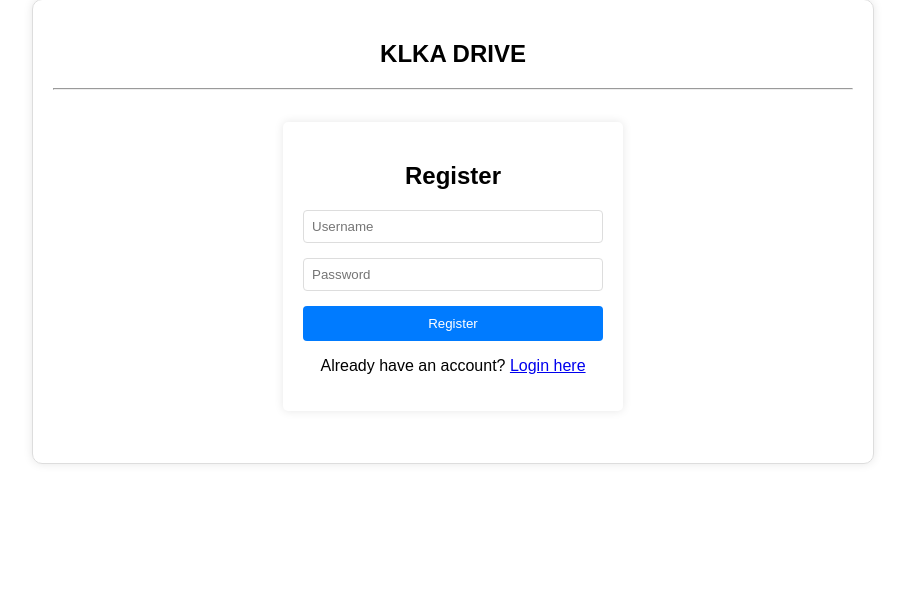
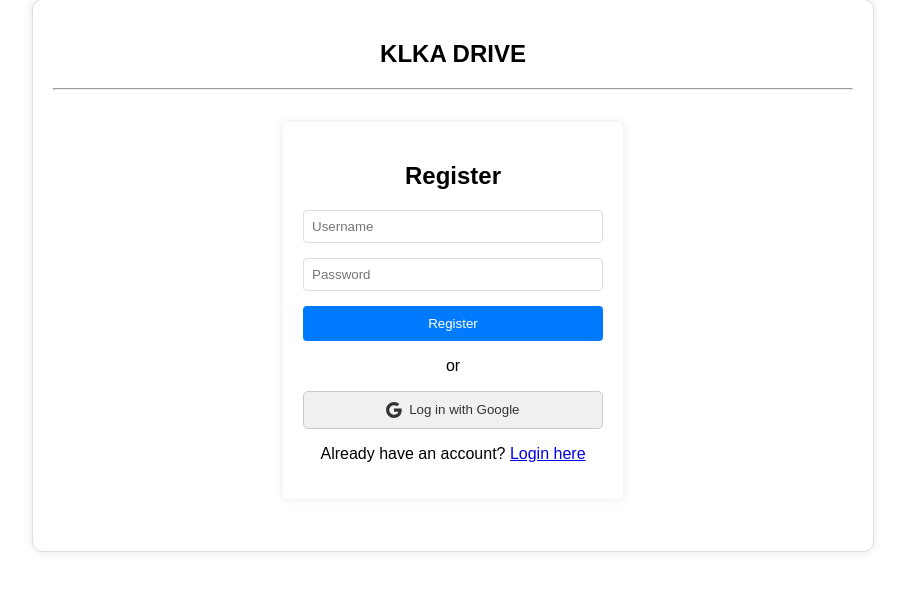
Before and after one commit to kamalkoranga/dochost, a Flask app: page /auth/register in a window 1280 px wide. Shown: the part 29-620 px from the top of the page, without its empty margins (187-1092 px from the left). Run offline with Flask 3, Linux system fonts and the light colour scheme; some libraries are stand-ins or nearby versions.

Commit message:
added google oauth2

```diff
--- a/app/__init__.py
+++ b/app/__init__.py
@@ -9,6 +9,7 @@ db = SQLAlchemy()
 migrate = Migrate()
 login = LoginManager()
 login.login_view = 'auth.login'
+# make a flask or use js to view this msg
 login.login_message = 'Please log in to access this page.'
 
 
--- a/app/auth/routes.py
+++ b/app/auth/routes.py
@@ -1,4 +1,7 @@
-from flask import render_template, redirect, url_for, request, current_app
+from flask import render_template, redirect, url_for, request, current_app, abort, session, flash
+import requests
+import secrets
+from urllib.parse import urlencode
 from flask_login import login_user, logout_user, current_user
 import sqlalchemy as sa
 from app import db
@@ -33,6 +36,7 @@ def login():
 @bp.route('/logout')
 def logout():
     logout_user()
+    # flash('You have been logged out.')
     return redirect(url_for('auth.login'))
 
 
@@ -60,3 +64,92 @@ def register():
         return redirect(url_for('auth.login'))
 
     return render_template('register.html')
+
+
+@bp.route('/authorize/<provider>')
+def oauth2_authorize(provider):
+    if not current_user.is_anonymous:
+        return redirect(url_for('auth.login'))
+
+    provider_data = current_app.config['OAUTH2_PROVIDERS'].get(provider)
+    if provider_data is None:
+        abort(404)
+
+    # generate a random string for the state parameter
+    session['oauth2_state'] = secrets.token_urlsafe(16)
+
+    # create a query string with all the OAuth2 parameters
+    qs = urlencode({
+        'client_id': provider_data['client_id'],
+        'redirect_uri': url_for('auth.oauth2_callback', provider=provider,
+                                _external=True),
+        'response_type': 'code',
+        'scope': ' '.join(provider_data['scopes']),
+        'state': session['oauth2_state'],
+    })
+
+    # redirect the user to the OAuth2 provider authorization URL
+    return redirect(provider_data['authorize_url'] + '?' + qs)
+
+
+@bp.route('/callback/<provider>')
+def oauth2_callback(provider):
+    if not current_user.is_anonymous:
+        return redirect(url_for('auth.login'))
+
+    provider_data = current_app.config['OAUTH2_PROVIDERS'].get(provider)
+    if provider_data is None:
+        abort(404)
+
+    # if there was an authentication error, flash the error messages and exit
+    if 'error' in request.args:
+        for k, v in request.args.items():
+            if k.startswith('error'):
+                flash(f'{k}: {v}')
+        return redirect(url_for('auth.login'))
+
+    # make sure that the state parameter matches the one we created in the
+    # authorization request
+    if request.args['state'] != session.get('oauth2_state'):
+        abort(401)
+
+    # make sure that the authorization code is present
+    if 'code' not in request.args:
+        abort(401)
+
+    # exchange the authorization code for an access token
+    response = requests.post(provider_data['token_url'], data={
+        'client_id': provider_data['client_id'],
+        'client_secret': provider_data['client_secret'],
+        'code': request.args['code'],
+        'grant_type': 'authorization_code',
+        'redirect_uri': url_for('auth.oauth2_callback', provider=provider,
+                                _external=True),
+    }, headers={'Accept': 'application/json'})
+    if response.status_code != 200:
+        abort(401)
+    oauth2_token = response.json().get('access_token')
+    if not oauth2_token:
+        abort(401)
+
+    # use the access token to get the user's email address
+    response = requests.get(provider_data['userinfo']['url'], headers={
+        'Authorization': 'Bearer ' + oauth2_token,
+        'Accept': 'application/json',
+    })
+    if response.status_code != 200:
+        abort(401)
+    email = provider_data['userinfo']['email'](response.json())
+    username = email.split('@')[0]
+
+    # find or create the user in the database
+    user = db.session.scalar(db.select(User).where(User.username == username))
+    if user is None:
+        user = User(username=email.split('@')[0])
+        user.set_password(secrets.token_urlsafe(16)) # Generate a random password
+        db.session.add(user)
+        db.session.commit()
+
+    # log the user in
+    login_user(user)
+    return redirect(url_for('main.index'))
--- a/app/static/css/style.css
+++ b/app/static/css/style.css
@@ -288,7 +288,38 @@ body {
       background-color: #0056b3;
     }
   }
+
+  .or {
+    margin-top: 1em;
+    text-align: center;
+  }
+
+  /* OAuth */
+
+  .oauth-login {
+    margin-top: 1em;
+
+    button {
+      background-color: #f0f0f0;
+      border: 1px solid #ccc;
+      color: #333;
+      padding: 10px 20px;
+      border-radius: 5px;
+      cursor: pointer;
+      transition: background-color 0.3s;
+
+      &:hover {
+        background-color: #e0e0e0;
+      }
+
+      display: flex;
+      justify-content: center;
+      align-items: center;
+      gap: 0.5em;
+    }
+  }
 }
+
 
 
 .user-info {
--- a/app/templates/register.html
+++ b/app/templates/register.html
@@ -15,6 +15,17 @@
       </div>
       <button type="submit">Register</button>
   </form>
+  <div class="or">or</div>
+  <div class="oauth-login">
+      <form action="{{ url_for('auth.oauth2_authorize', provider='google') }}" method="get">
+          <button type="submit" class="google-btn">
+            <svg xmlns="http://www.w3.org/2000/svg" width="16" height="16" fill="currentColor" class="bi bi-google" viewBox="0 0 16 16">
+                <path d="M15.545 6.558a9.4 9.4 0 0 1 .139 1.626c0 2.434-.87 4.492-2.384 5.885h.002C11.978 15.292 10.158 16 8 16A8 8 0 1 1 8 0a7.7 7.7 0 0 1 5.352 2.082l-2.284 2.284A4.35 4.35 0 0 0 8 3.166c-2.087 0-3.86 1.408-4.492 3.304a4.8 4.8 0 0 0 0 3.063h.003c.635 1.893 2.405 3.301 4.492 3.301 1.078 0 2.004-.276 2.722-.764h-.003a3.7 3.7 0 0 0 1.599-2.431H8v-3.08z"/>
+            </svg>
+            Log in with Google
+        </button>
+      </form>
+  </div>
     <div class="bottom-link">
         <p>Already have an account? <a href="{{ url_for('auth.login') }}">Login here</a></p>
     </div>
```
Also changed, not shown: app/templates/login.html (+11 -0 lines), config.py (+14 -0 lines).
